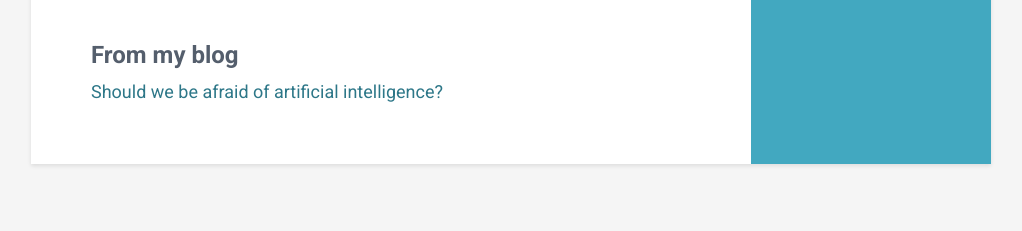
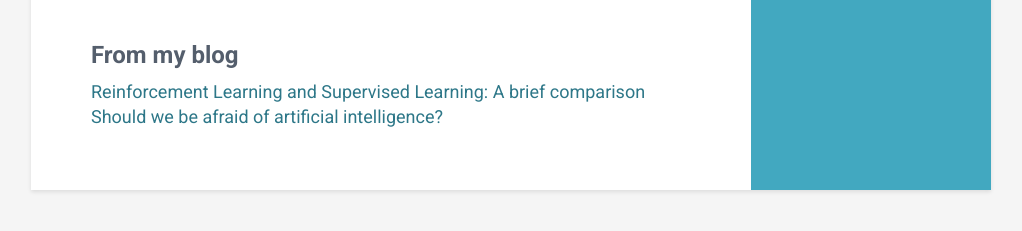
Before and after one commit to EmCity/emcity.github.io, a plain HTML site: page index.html in a window 1280 px wide. Shown: the part 481-712 px from the top of the page, without its empty margins (129-1151 px from the left). Drawn offline with Linux system fonts and the light colour scheme.

Commit message:
Added latest blog post.

```diff
--- a/index.html
+++ b/index.html
@@ -57,6 +57,7 @@
 
             <!-- Blog-->
             <h3>From my blog</h3>
+            <a href="https://medium.com/@sebwagner/reinforcement-learning-and-supervised-learning-a-brief-comparison-1b6d68c45ffa">Reinforcement Learning and Supervised Learning: A brief comparison</a>
             <a href="https://medium.com/@sebwagner/should-we-be-afraid-of-artificial-intelligence-28a3e8fd96ab">Should we be afraid of artificial intelligence?</a>
             </section>
 <!-- Blog-->
```
